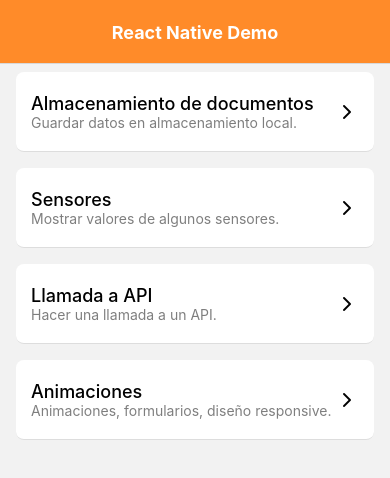
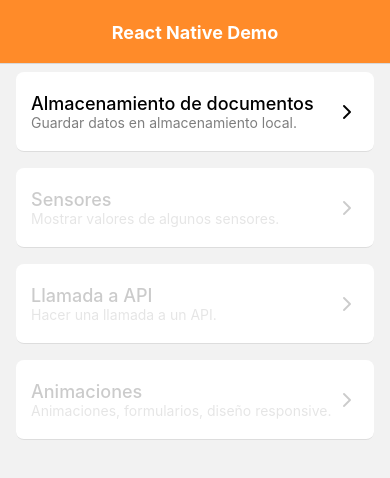
Before and after one commit to joseLuisMtzE/rn-demo, a React Native app: screen /Home in a window 390 px wide. Shown: the top 478 px of the page. Built offline with nearby package versions, Linux system fonts and the light colour scheme.

Commit message:
add disable prop to ListItem.tsx

```diff
--- a/src/components/ListItem/ListItem.tsx
+++ b/src/components/ListItem/ListItem.tsx
@@ -7,6 +7,7 @@
   description: string;
   pathTo: string;
   navigation: any;
+  disabled: boolean;
 }
 
 const ListItem: React.FC<Item> = ({
@@ -14,6 +15,7 @@
   navigation,
   pathTo,
   description,
+  disabled,
 }) => {
   return (
     <TouchableOpacity
@@ -21,8 +23,9 @@
       onPress={() => {
         navigation.navigate(pathTo, { title: label });
       }}
+      disabled={disabled}
     >
-      <View style={styles.itemContent}>
+      <View style={[styles.itemContent, { opacity: disabled ? 0.2 : 1 }]}>
         <View style={{ display: "flex", flexDirection: "column" }}>
           <Text style={styles.itemName}>{label}</Text>
           <Text style={{ opacity: 0.5 }}>{description}</Text>
--- a/src/screens/HomeScreen/HomeScreen.tsx
+++ b/src/screens/HomeScreen/HomeScreen.tsx
@@ -7,31 +7,44 @@
   navigation: any;
 }
 
+interface HomeScreenData {
+  label: string;
+  pathTo: string;
+  navigation: any;
+  description: string;
+  disabled: boolean;
+}
+[];
+
 const HomeScreen = ({ navigation }: Props) => {
-  const json = [
+  const json: HomeScreenData[] = [
     {
       label: "Almacenamiento de documentos",
       pathTo: "Storage",
       navigation: { navigation },
       description: "Guardar datos en almacenamiento local.",
+      disabled: false,
     },
     {
       label: "Sensores",
       pathTo: "Sensors",
       navigation: { navigation },
       description: "Mostrar valores de algunos sensores.",
+      disabled: true,
     },
     {
       label: "Llamada a API",
       pathTo: "Api",
       navigation: { navigation },
       description: "Hacer una llamada a un API.",
+      disabled: true,
     },
     {
       label: "Animaciones",
       pathTo: "Animation",
       navigation: { navigation },
       description: "Animaciones, formularios, diseño responsive.",
+      disabled: true,
     },
   ];
   return (
@@ -45,6 +58,7 @@
             pathTo={item.pathTo}
             navigation={navigation}
             description={item.description}
+            disabled={item.disabled}
           />
         )}
       />
```
